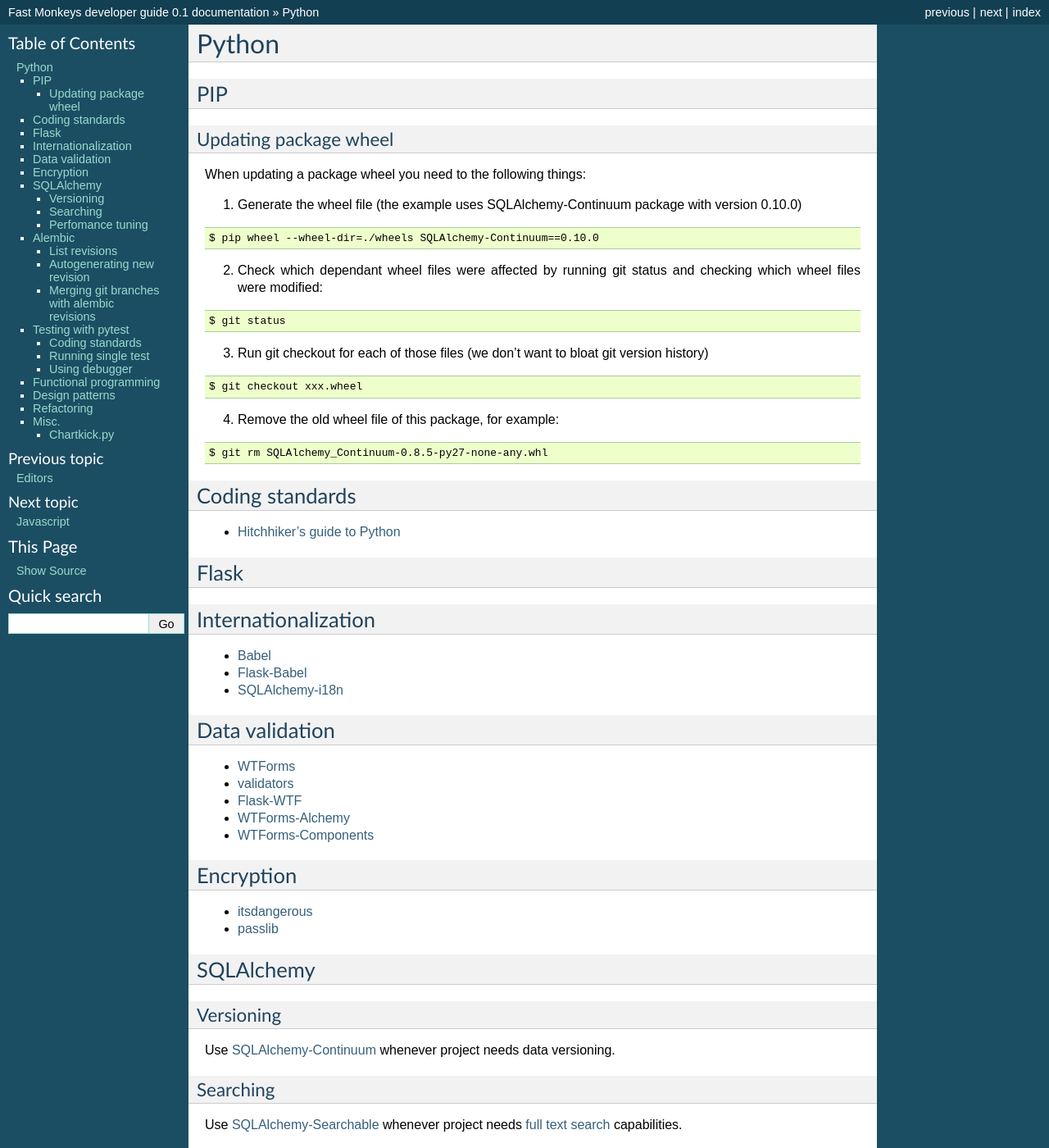
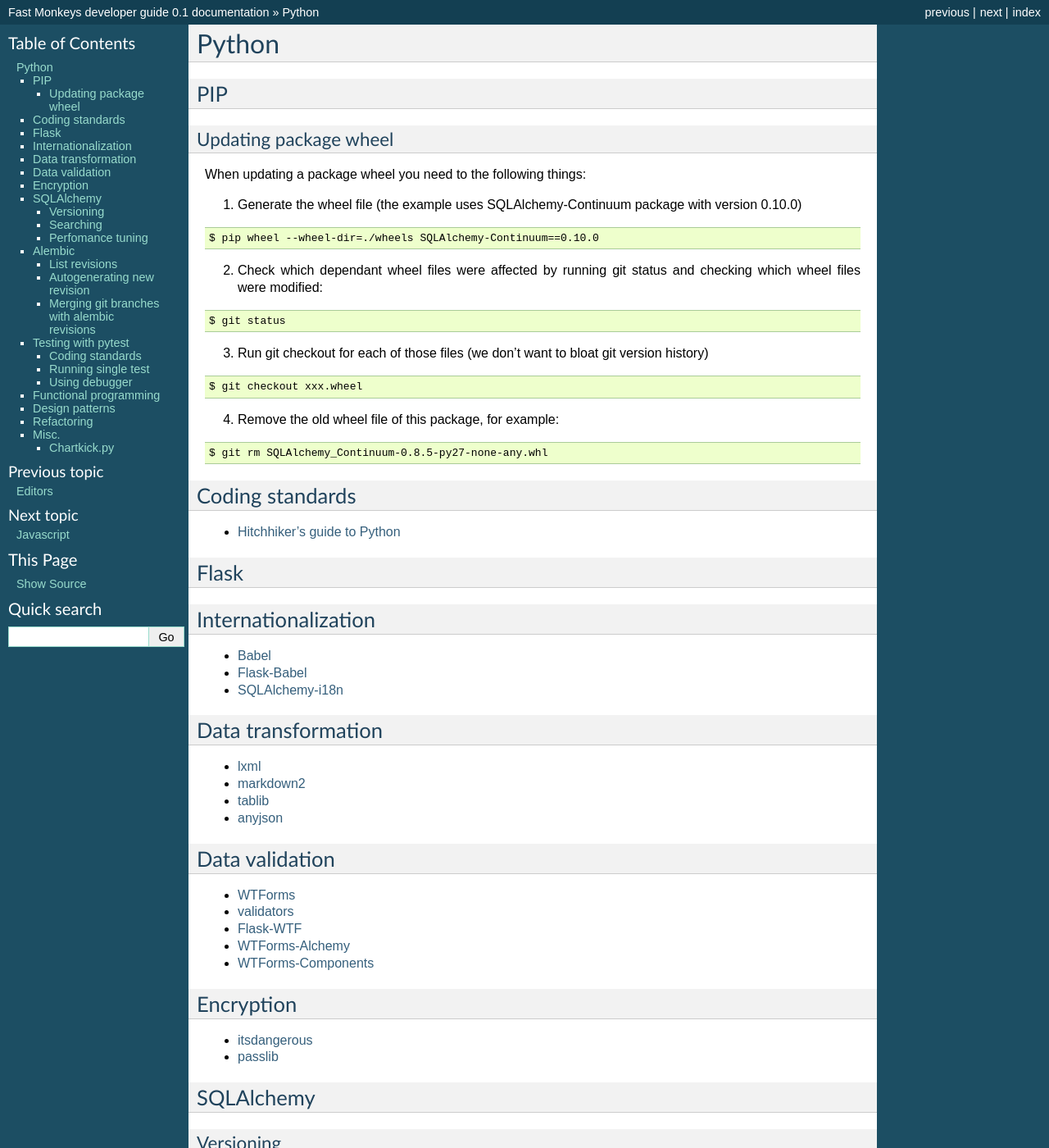
Before and after one commit to fastmonkeys/dev-guide, a Sphinx documentation site: the page built from docs/python.rst, in a window 1280 px wide and 1400 px high. Shown: the whole window at 82% size. Built offline with Sphinx 7.4.7, drawn with Linux system fonts in a browser that asks for light colours; formulas are drawn with MathJax 3.

Commit message:
Added data transformation section

```diff
--- a/docs/python.rst
+++ b/docs/python.rst
@@ -63,6 +63,15 @@
 * Babel_
 * `Flask-Babel`_
 * `SQLAlchemy-i18n`_
+
+
+Data transformation
+-------------------
+
+* lxml_
+* markdown2_
+* tablib_
+* anyjson_
 
 
 Data validation
@@ -271,6 +280,10 @@
 .. _`full text search`: http://en.wikipedia.org/wiki/Full_text_search
 .. _`Babel`: http://babel.pocoo.org/
 .. _`Flask-Babel`: http://pythonhosted.org/Flask-Babel/
+.. _anyjson: https://pypi.python.org/pypi/anyjson
+.. _markdown2: https://github.com/trentm/python-markdown2
+.. _lxml: http://lxml.de/
+.. _tablib: http://docs.python-tablib.org/en/latest/
 .. _itsdangerous: http://pythonhosted.org/itsdangerous/
 .. _passlib: http://pythonhosted.org/passlib/
 .. _validators: https://validators.readthedocs.org/en/latest
```
